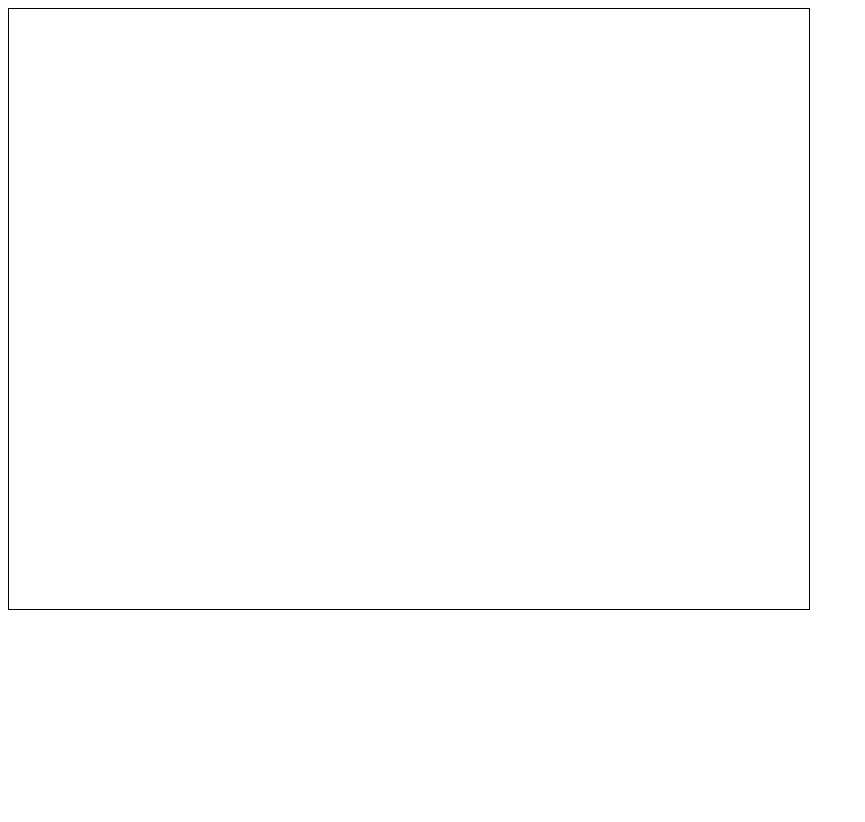
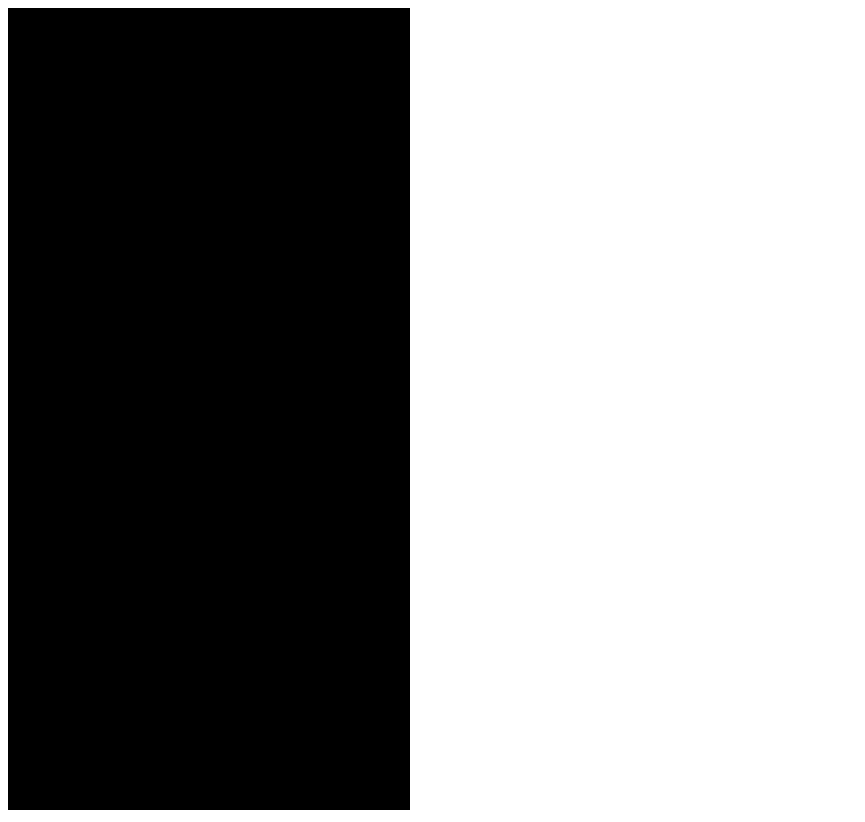
Before and after one commit to jdharmadh/js-canvas-fun, a plain HTML site: page tetris/index.html in a window 1280 px wide. Shown: the whole page, without its empty margins (0-865 px from the left). Before the commit the page ends 800 px from the top, so only its background shows below. Drawn offline with Linux system fonts and the light colour scheme.

Commit message:
tetris board

```diff
--- a/sim/script.js
+++ /dev/null
@@ -1,5 +0,0 @@
-const canvas = document.getElementById('myCanvas');
-const ctx = canvas.getContext('2d');
-
-ctx.fillStyle = 'white';
-ctx.fillRect(0, 0, canvas.width, canvas.height);
--- a/sim/index.html
+++ b/tetris/index.html
@@ -7,6 +7,7 @@
     <link rel="stylesheet" href="styles.css">
 </head>
 <body>
-    <canvas id="myCanvas" width="800" height="600"></canvas>
+    <canvas id="myCanvas" width="400" height="800"></canvas>
+    <script src="script.js"></script>
 </body>
 </html>
--- /dev/null
+++ b/tetris/script.js
@@ -0,0 +1,20 @@
+const canvas = document.getElementById("myCanvas");
+const ctx = canvas.getContext("2d");
+
+ctx.fillStyle = "black";
+ctx.fillRect(0, 0, canvas.width, canvas.height);
+
+boardRows = 20;
+boardCols = 10;
+
+board = new Array(boardRows);
+for (let i = 0; i < boardRows; i++) {
+  board[i] = new Array(boardCols);
+  for (let j = 0; j < boardCols; j++) {
+    board[i][j] = 0;
+  }
+}
+
+function gameLoop() {}
+
+setInterval(gameLoop, 10);
```
Also changed, not shown: tetris/styles.css (renamed from sim/styles.css).
